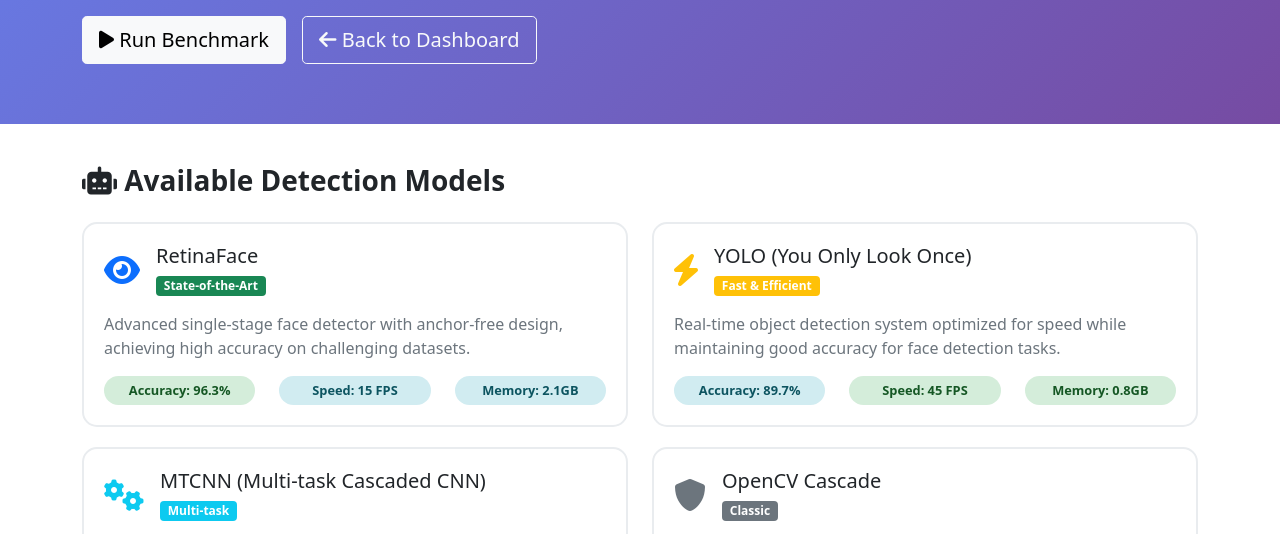
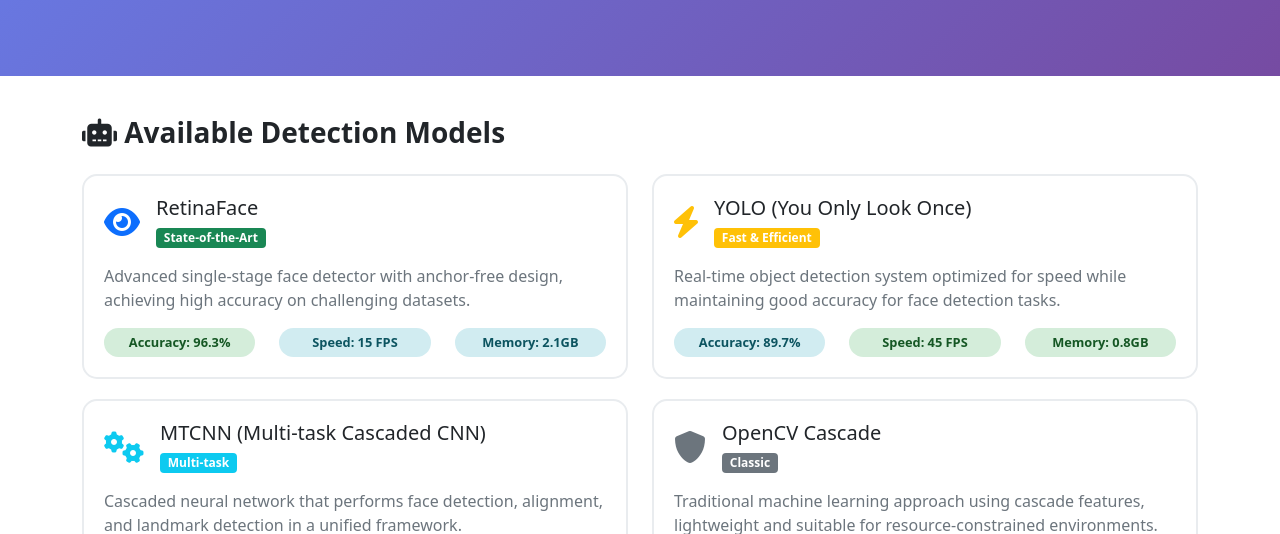
Before and after one commit to AliAlizadeh11/FaceClass, a plain HTML site: page src/templates/model_comparison.html in a window 1280 px wide. Shown: the part 267-801 px from the top of the page. Drawn offline with nearby package versions, Linux system fonts and the light colour scheme.

Commit message:
fix: improve model comparison

```diff
--- a/src/templates/model_comparison.html
+++ b/src/templates/model_comparison.html
@@ -156,12 +156,12 @@
                     </h1>
                     <p class="lead mb-4">Benchmark and compare the performance of different face detection models including RetinaFace, YOLO, MTCNN, and OpenCV.</p>
                     <div class="d-flex gap-3 flex-wrap">
-                        <button class="btn btn-light btn-lg" id="runBenchmark">
+                        <!-- <button class="btn btn-light btn-lg" id="runBenchmark">
                             <i class="fas fa-play"></i> Run Benchmark
-                        </button>
-                        <a href="/team1-dashboard" class="btn btn-outline-light btn-lg">
+                        </button> -->
+                        <!-- <a href="/team1-dashboard" class="btn btn-outline-light btn-lg">
                             <i class="fas fa-arrow-left"></i> Back to Dashboard
-                        </a>
+                        </a> -->
                     </div>
                 </div>
                 <div class="col-lg-4 text-center">
```
